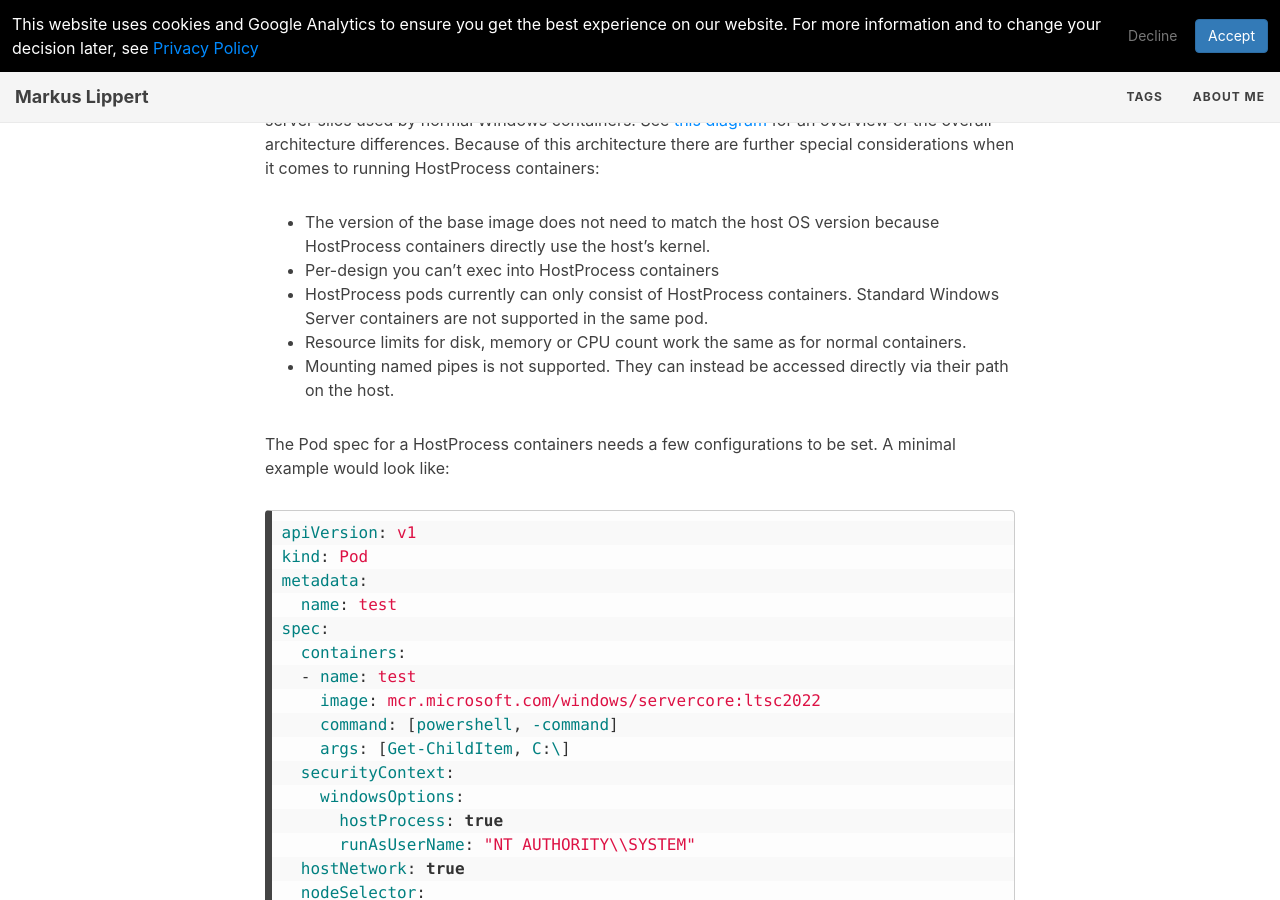
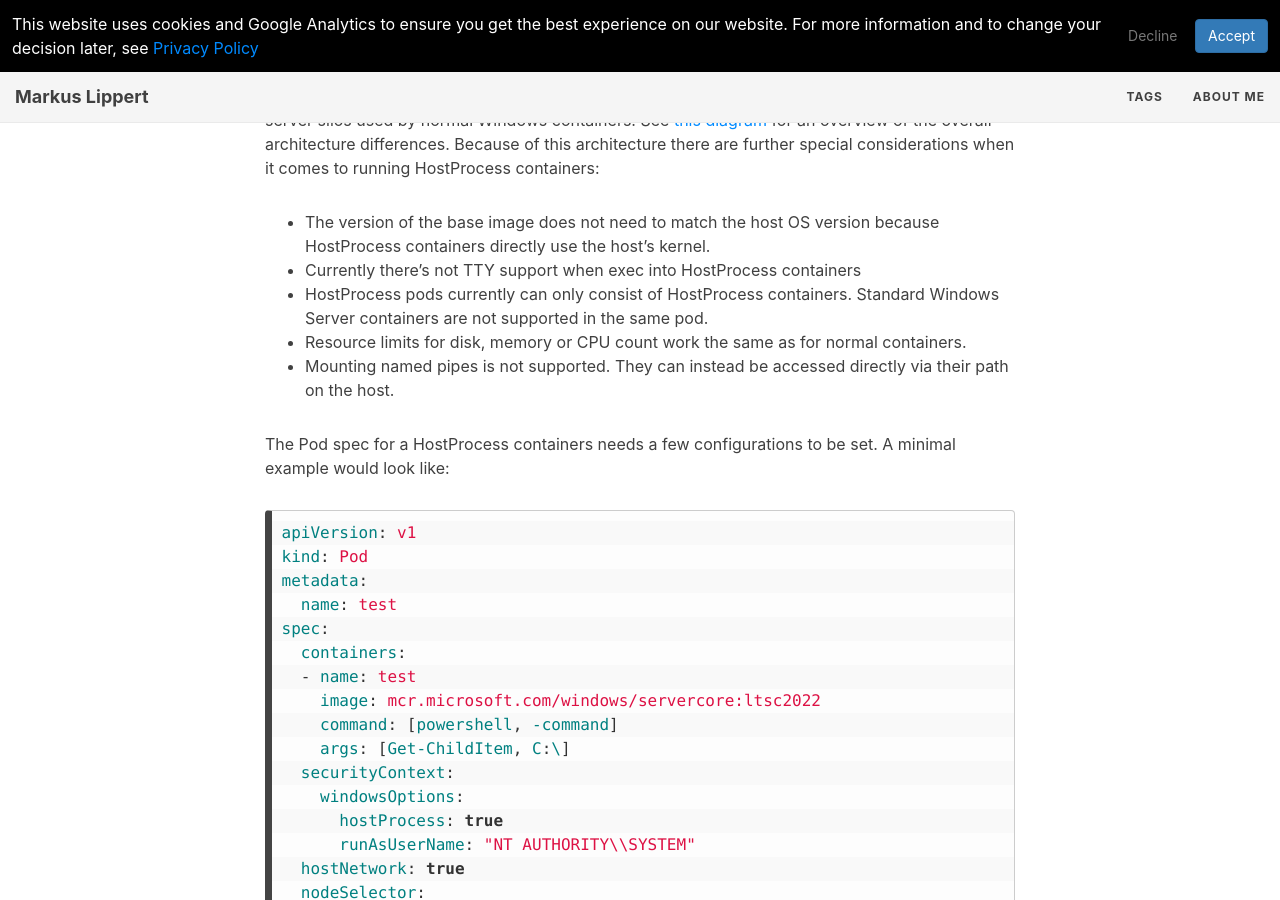
Before and after one commit to lippertmarkus/lippertmarkus.github.io, a Jekyll site: the page built from _posts/2021-11-05-k8s-win22-hostprocess.md, in a window 1280 px wide and 900 px high, scrolled down 1613 px. Built offline with Jekyll 4.4.1, drawn with Linux system fonts in a browser that asks for light colours; some of the changed text lies outside the part shown.

Commit message:
update info about exec tty

```diff
--- a/_posts/2021-11-05-k8s-win22-hostprocess.md
+++ b/_posts/2021-11-05-k8s-win22-hostprocess.md
@@ -26,7 +26,7 @@ Alternatively you could also use the [Kubernetes Cluster API](https://cluster-ap
 Windows HostProcess Containers run directly on the host and have neither filesystem nor networking or process isolation. They are sharing the host's filesystem, process and networking space. Under the hood HostProcess containers are using Windows Job Objects instead of the server silos used by normal Windows containers. See [this diagram](https://kubernetes.io/blog/2021/08/16/windows-hostprocess-containers/#how-does-it-work) for an overview of the overall architecture differences. Because of this architecture there are further special considerations when it comes to running HostProcess containers:
 
 - The version of the base image does not need to match the host OS version because HostProcess containers directly use the host's kernel.
-- Per-design you can't exec into HostProcess containers
+- Currently there's not TTY support when exec into HostProcess containers
 - HostProcess pods currently can only consist of HostProcess containers. Standard Windows Server containers are not supported in the same pod.
 - Resource limits for disk, memory or CPU count work the same as for normal containers.
 - Mounting named pipes is not supported. They can instead be accessed directly via their path on the host.
@@ -131,3 +131,4 @@ Nevertheless Windows HostProcess pods will greatly simplify management and admin
 - Filesystem layout may change again to present the filesystem similar to normal Windows pods to easier access files in the container filesystem from Scripts or client libraries
 - Support for mounting Unix domain sockets
 - Running Container Storage Interface (CSI)-proxy as a daemon set
+- Support for TTY when exec into a container
```
